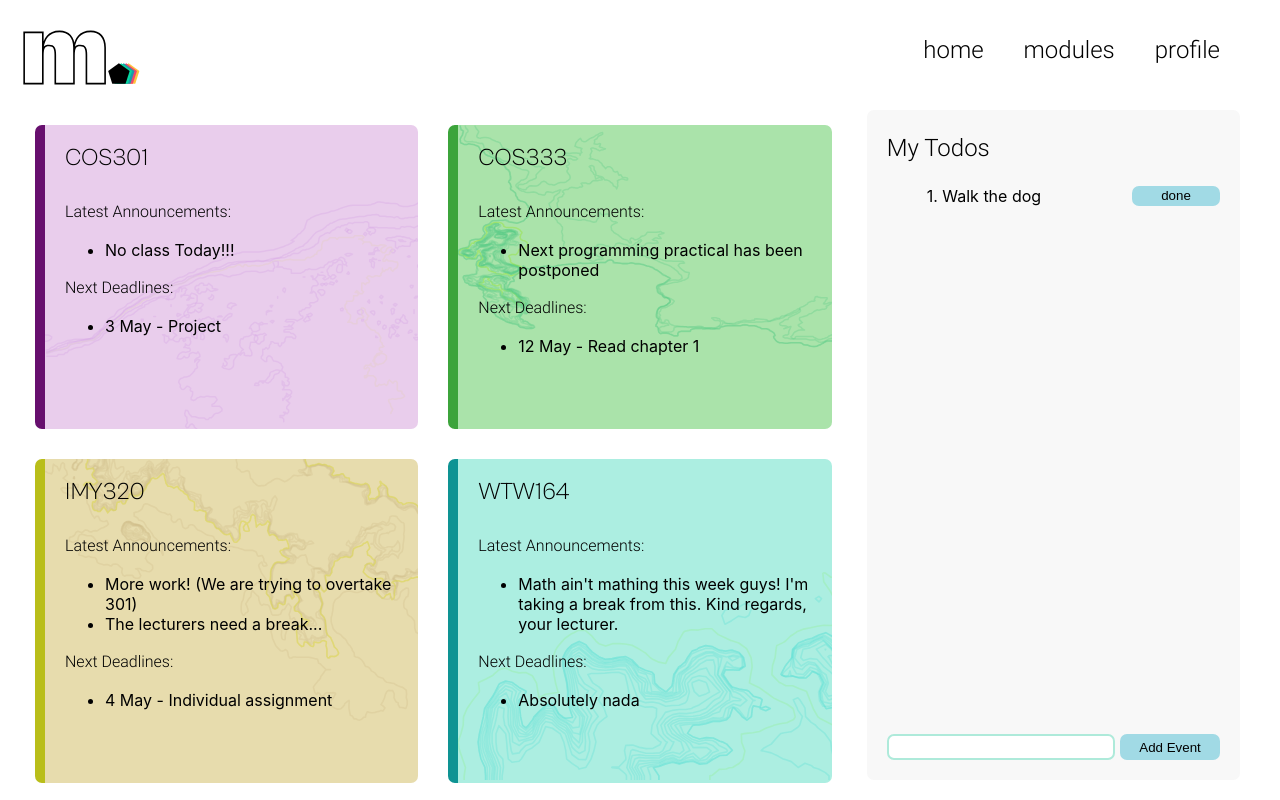
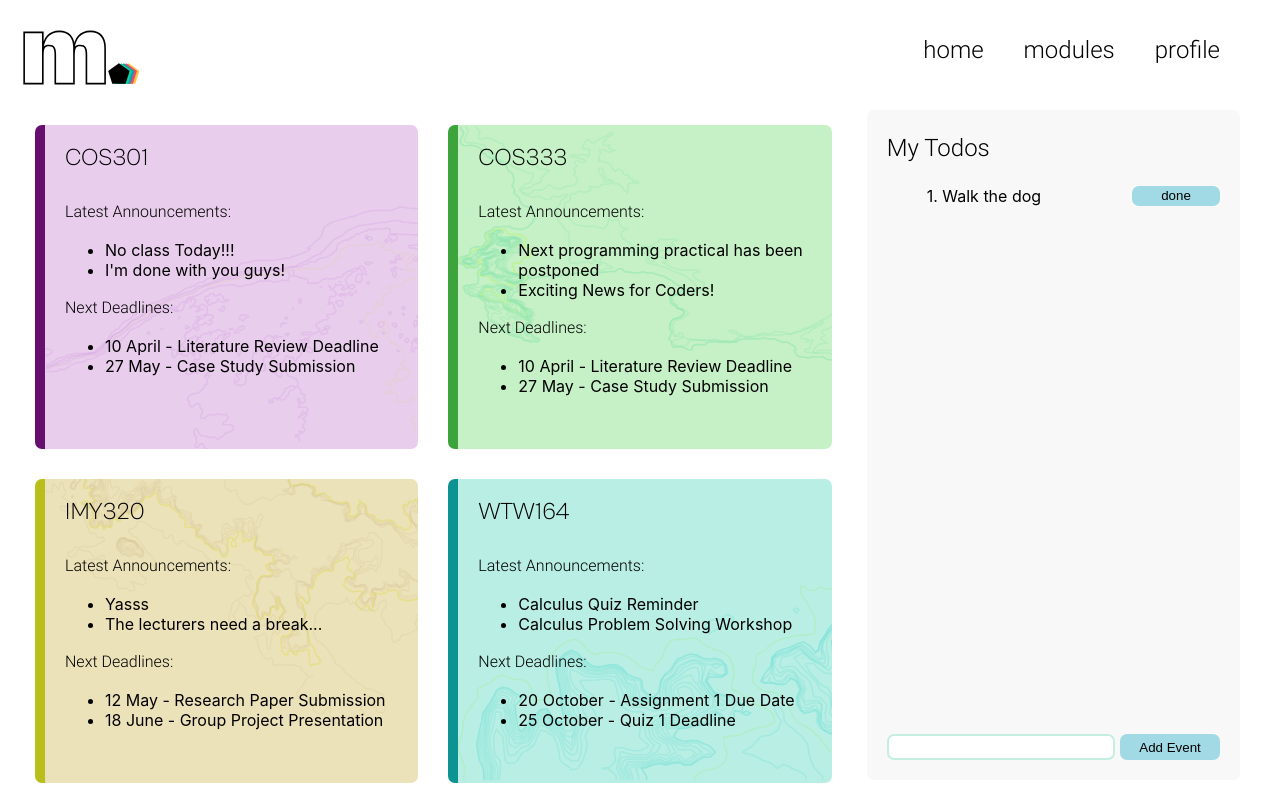
Before and after one commit to TashUni/IMY320_TheMarellousFivers, a React (Create React App) app in the folder web-project/: page / in a window 1280 px wide. Both pictures are taken after a click on the item "modules". Built offline with nearby package versions, Linux system fonts and the light colour scheme.

Commit message:
added mock data and styled

```diff
--- a/web-project/src/App.js
+++ b/web-project/src/App.js
@@ -87,23 +87,162 @@ function App() {
     const modules = [
         {
             name: "COS301",
-            announcements: ["No class Today!!!"],
-            nextDeadlines: ["3 May - Project"]
+            announcements: [
+                {
+                    heading: "No class Today!!!",
+                    content: "I've decided to not have class today, have a nice time",
+                    date: "10 January"
+                },
+                {
+                    heading: "I'm done with you guys!",
+                    content: "It's almost the end of the year, so bugger off!",
+                    date: "15 February"
+                },
+                {
+                    heading: "Boom Boom, the test is near!!!",
+                    content: "All fear me, the test is near!!!\nYou will regret it if you dont' study",
+                    date: "20 March"
+                }
+            ],
+            nextDeadlines: [
+                "10 April - Literature Review Deadline",
+                "27 May - Case Study Submission",
+                "15 July - Group Presentation",
+                "08 September - Coding Challenge Due Date",
+                "19 October - Research Proposal Submission",
+                "12 November - Online Exam Deadline",
+                "02 December - Final Report Submission"
+            ]
         },
         {
             name: "COS333",
-            announcements: ["Next programming practical has been postponed"],
-            nextDeadlines: ["12 May - Read chapter 1"]
+            announcements: [
+                {
+                    heading: "Next programming practical has been postponed",
+                    content: "Have a break! Have a kitkat",
+                    date: "5 April"
+                },
+                {
+                    heading: "Exciting News for Coders!",
+                    content: "New programming languages workshop this Saturday!\nDon't miss it!",
+                    date: "12 April"
+                },
+                {
+                    heading: "Important Update: Python Bootcamp",
+                    content: "Python Bootcamp sessions have been rescheduled.\nCheck your email for details.",
+                    date: "18 April"
+                },
+                {
+                    heading: "JavaScript Fundamentals Workshop",
+                    content: "Learn the basics of JavaScript programming language.\nJoin us on 25th April!",
+                    date: "25 April"
+                }
+            ],
+            nextDeadlines: [
+                "10 April - Literature Review Deadline",
+                "27 May - Case Study Submission",
+                "15 July - Group Presentation",
+                "08 September - Coding Challenge Due Date",
+                "19 October - Research Proposal Submission",
+                "12 November - Online Exam Deadline",
+                "02 December - Final Report Submission"]
         },
         {
             name: "IMY320",
-            announcements: ["More work! (We are trying to overtake 301)", "The lecturers need a break..."],
-            nextDeadlines: ["4 May - Individual assignment"]
+            announcements: [
+                {
+                    heading: "Yasss",
+                    content: "More work! (We are trying to overtake 301)"
+                },
+                {
+                    heading: "The lecturers need a break...",
+                    content: "Go home and have a party. I'll mark you tests later."
+                },
+                {
+                    heading: "IMY320 Workshop Postponed",
+                    content: "Due to unforeseen circumstances, the UX/UI workshop scheduled for this week has been postponed. Stay tuned for the updated schedule.",
+                    date: "3 May"
+                },
+                {
+                    heading: "Exciting News for UX/UI Enthusiasts!",
+                    content: "New module resources added to the IMY320 online portal.\nExplore the latest design trends and tools!",
+                    date: "8 May"
+                },
+                {
+                    heading: "Guest Speaker Session: Interaction Design Experts",
+                    content: "Join us on 15th May for an insightful session with industry experts in interaction design. Learn from the best!",
+                    date: "10 May"
+                },
+                {
+                    heading: "IMY320 Project Showcase",
+                    content: "Get ready for the IMY320 project showcase event on 22nd May. Present your innovative UX/UI designs and impress the audience!",
+                    date: "17 May"
+                },
+                {
+                    heading: "User Testing Workshop",
+                    content: "Enhance your UX/UI skills by attending our user testing workshop on 27th May. Learn practical techniques for effective user feedback.",
+                    date: "20 May"
+                },
+                {
+                    heading: "Design Challenge Announcement",
+                    content: "Participate in the IMY320 design challenge and stand a chance to win exciting prizes! Challenge details will be shared soon.",
+                    date: "25 May"
+                }],
+            nextDeadlines: [
+                "12 May - Research Paper Submission",
+                "18 June - Group Project Presentation",
+                "05 August - Online Quiz Deadline",
+                "22 September - Lab Report Due Date",
+                "08 October - Coding Assignment Submission",
+                "16 November - Final Project Proposal",
+                "03 December - Thesis Defense"
+            ]
         },
         {
             name: "WTW164",
-            announcements: ["Math ain't mathing this week guys! I'm taking a break from this. Kind regards, your lecturer."],
-            nextDeadlines: ["Absolutely nada"]
+            announcements: [
+                {
+                    heading: "Calculus Quiz Reminder",
+                    content: "Friendly reminder: The Calculus quiz is scheduled for this Friday. Make sure to review your derivatives and integrals!",
+                    date: "7 June"
+                },
+                {
+                    heading: "Calculus Problem Solving Workshop",
+                    content: "Join us on 12th June for a problem-solving workshop. We'll tackle challenging calculus problems together. Don't miss out!",
+                    date: "10 June"
+                },
+                {
+                    heading: "Guest Lecture by Renowned Mathematician",
+                    content: "Exciting news! A renowned mathematician will deliver a guest lecture on advanced calculus concepts on 17th June. Be prepared for mind-expanding ideas!",
+                    date: "14 June"
+                },
+                {
+                    heading: "Calculus Lab Sessions Begin",
+                    content: "Starting 20th June, we will have weekly lab sessions to explore real-life applications of calculus. Get ready for hands-on learning!",
+                    date: "17 June"
+                },
+                {
+                    heading: "Calculus Revision Marathon",
+                    content: "Prepare for your upcoming calculus exams by joining our revision marathon on 25th June. We'll cover all major topics and answer your questions.",
+                    date: "22 June"
+                },
+                {
+                    heading: "Calculus Final Exam Date Announced",
+                    content: "The Calculus final exam is scheduled for 30th June. Start your preparations early and reach out to us if you need additional study resources.",
+                    date: "27 June"
+                }],
+            nextDeadlines: [
+                "20 October - Assignment 1 Due Date",
+                "25 October - Quiz 1 Deadline",
+                "05 November - Midterm Exam Date",
+                "10 November - Project Proposal Submission",
+                "15 November - Assignment 2 Due Date",
+                "20 November - Quiz 2 Deadline",
+                "25 November - Guest Lecture on Module Topic",
+                "05 December - Final Project Presentation",
+                "10 December - Revision Session for Final Exam",
+                "15 December - Final Exam Date"
+            ]
         }
     ];
 
@@ -258,7 +397,7 @@ function App() {
                     <div className={styles.ModulesContainer}>
                         {
                             modules.map((el, index) => {
-                                return <Module module={el.name} announcements={el.announcements}
+                                return <Module fadeClass={`fade-in-and-move delay ${index + 1}`} module={el.name} announcements={el.announcements}
                                                nextDeadlines={el.nextDeadlines} index={index % 4} expandModule={expandModule}/>
                             })
                         }
@@ -273,6 +412,31 @@ function App() {
                             setModuleSelected(false);
                         }}>X</button>
                         <h2>{expandedModule.name}</h2>
+                        <div className={styles.divide}>
+                            <div>
+                                <h3>Announcements</h3>
+                                <div className={styles.scroll}>
+                                {
+                                    expandedModule.announcements.map((el) => {
+                                        return <div class={styles.ExpandedAnnoucement}>
+                                            <div>{el.heading}</div>
+                                            <div>{el.content}</div>
+                                            <div>{el.date}</div>
+                                        </div>
+                                    })
+                                }</div>
+                            </div>
+                            <div>
+                                <h3>Deadlines</h3>
+                                <ul>
+                                {
+                                    expandedModule.nextDeadlines.map((el) => {
+                                        return <li className={styles.ExpandedDeadline}>{el}</li>
+                                    })
+                                }
+                                </ul>
+                            </div>
+                        </div>
                     </div>
 
                 }
--- a/web-project/src/App.module.scss
+++ b/web-project/src/App.module.scss
@@ -24,10 +24,10 @@
   --font-paragraph: Roboto;
   --cl-pale: #f8f8f8;
   --cl-green: #06d6a2;
-  --cl-pale-green: #aeeada;
+  --cl-pale-green: #c5eee3;
   --cl-blue: #1b9aab;
   --cl-pale-blue: #a1dae5;
-  --cl-very-pale: #def3f8;
+  --cl-very-pale: #e6f7fc;
   --cl-red: #f0476e;
   --cl-pale-red: #e7a2b3;
   --cl-yellow: #fec43e;
@@ -102,6 +102,42 @@
   padding-left: var(--margin);
 }
 
+.divide {
+  display: grid;
+  grid-template-columns: 1fr 1fr;
+}
+
+.scroll {
+  overflow-y: scroll;
+  max-height: calc(100vh - 270px);
+}
+
+.ExpandedAnnoucement, .ExpandedDeadline {
+  margin: 9px;
+  padding-left: 5px;
+}
+
+.ExpandedAnnoucement {
+  border-left: 3px solid rgba(0, 0, 0, 0.56);
+  background-color: rgba(117, 117, 117, 0.13);
+  border-radius: var(--border-rad);
+}
+
+.ExpandedAnnoucement div:nth-child(1){
+  font-family: var(--font-heading);
+  font-size: 1.2rem;
+  font-weight: bold;
+  margin-left: 0;
+  padding: 5px;
+  padding-left: 0;
+}
+
+.ExpandedAnnoucement div:nth-child(3){
+  font-size: 0.8rem;
+  text-align: right;
+  padding-right: 4px;
+  padding-bottom: 2px;
+}
 
 .ul {
   font-family: var(--font-paragraph);
--- a/web-project/src/components/Module/Module.js
+++ b/web-project/src/components/Module/Module.js
@@ -20,7 +20,7 @@ function Module({announcements, nextDeadlines, module, index, expandModule}) {
     }
 
     return(
-        <div className={[styles.Container, styles[translateIndex(index % 4)] ].join(' ')}
+        <div className={[styles.Container, styles[translateIndex(index % 4)],  `fade-in-and-move delay${index + 1}` ].join(' ')}
              style={{
                  borderLeft: `10px solid`,
                  borderColor: colors[module].normal,
@@ -38,8 +38,8 @@ function Module({announcements, nextDeadlines, module, index, expandModule}) {
                     <p>Latest Announcements: </p>
                     <ul>
                         {
-                            announcements.map((el) => {
-                                return <li>{el}</li>
+                            announcements.slice(0, 2).map((el) => {
+                                return <li>{el.heading}</li>
                             })
                         }
                     </ul>
@@ -51,7 +51,7 @@ function Module({announcements, nextDeadlines, module, index, expandModule}) {
                     <p>Next Deadlines: </p>
                     <ul>
                         {
-                            nextDeadlines.map((el) => {
+                            nextDeadlines.slice(0, 2).map((el) => {
                                 return <li>{el}</li>
                             })
                         }
--- a/web-project/src/components/colors.js
+++ b/web-project/src/components/colors.js
@@ -1,17 +1,17 @@
 let colors = {
     "IMY320": {
         normal: "#b9be1a",
-        pale: "rgb(231,220,173)",
+        pale: "rgb(236,226,185)",
         whiteText: false,
     },
     "COS333": {
         normal: "#3ca43b",
-        pale: "rgb(170,227,170)",
+        pale: "rgb(198,241,198)",
         whiteText: true,
     },
     "WTW164": {
         normal: "#0e9393",
-        pale: "rgb(172,238,225)",
+        pale: "rgb(184,238,227)",
         whiteText: true,
     },
     "COS301": {
```
